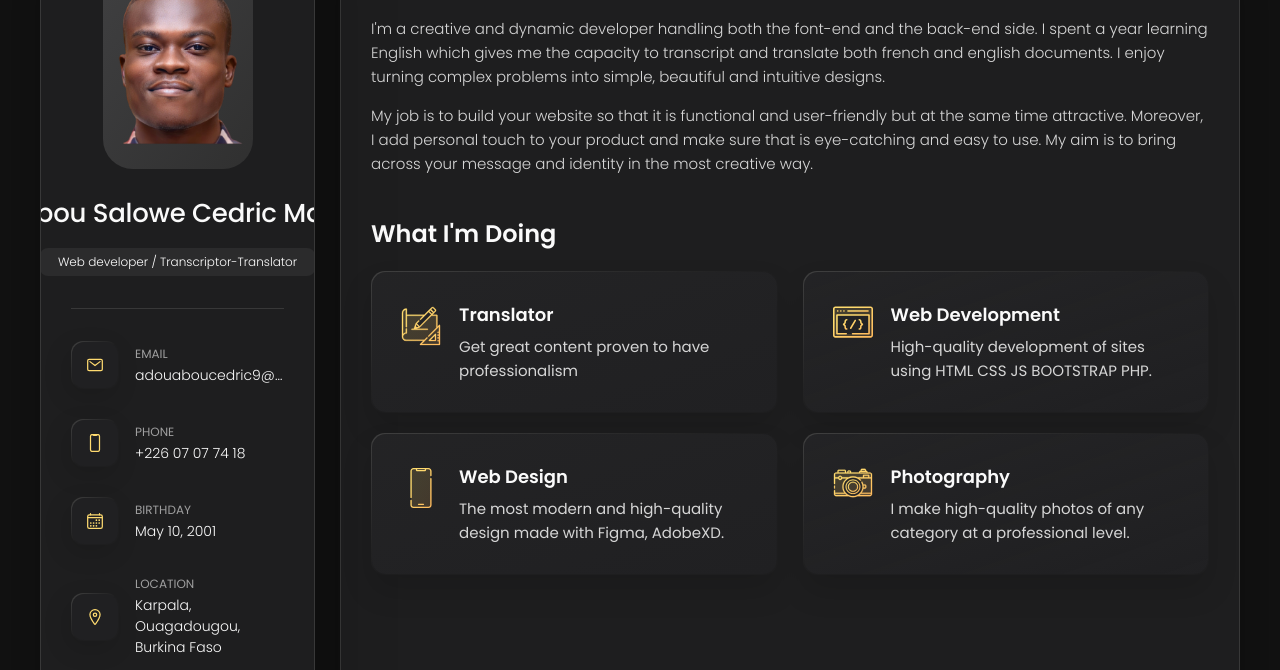
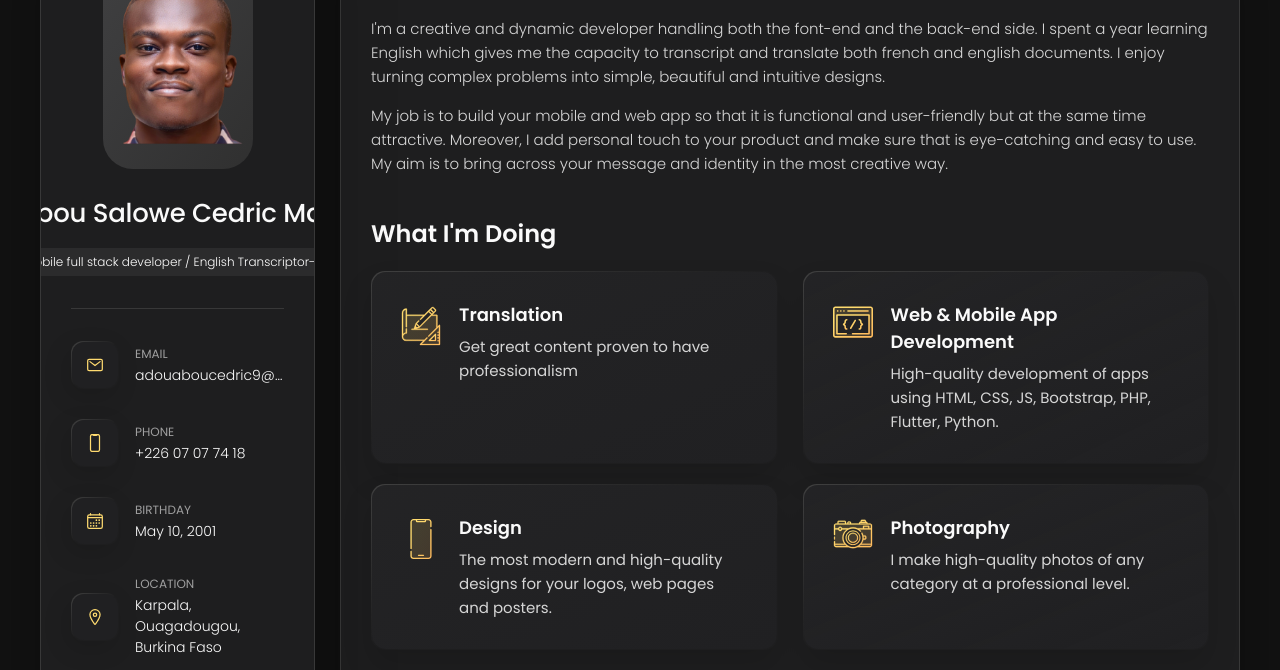
Before and after one commit to Salowe1/portofolio, a plain HTML site: page index.html in a window 1280 px wide. Shown: the part 162-832 px from the top of the page. Drawn offline with nearby package versions, Linux system fonts and the light colour scheme.

Commit message:
Update index.html

```diff
--- a/index.html
+++ b/index.html
@@ -5,7 +5,7 @@
   <meta charset="UTF-8">
   <meta http-equiv="X-UA-Compatible" content="IE=edge">
   <meta name="viewport" content="width=device-width, initial-scale=1.0">
-  <title>vCard - Personal Portfolio</title>
+  <title>Personal Portfolio</title>
 
   <!--
     - favicon
@@ -48,7 +48,7 @@
         <div class="info-content">
           <h1 class="name" title="Richard hanrick">Adouabou Salowe Cedric Martinien</h1>
 
-          <p class="title">Web developer / Transcriptor-Translator</p>
+          <p class="title">Web & mobile full stack developer / English Transcriptor-Translator</p>
         </div>
 
         <button class="info_more-btn" data-sidebar-btn>
@@ -214,7 +214,7 @@
           </p>
 
           <p>
-            My job is to build your website so that it is functional and user-friendly but at the same time attractive.
+            My job is to build your mobile and web app so that it is functional and user-friendly but at the same time attractive.
             Moreover, I
             add personal touch to your product and make sure that is eye-catching and easy to use. My aim is to bring
             across your
@@ -241,7 +241,7 @@
               </div>
 
               <div class="service-content-box">
-                <h4 class="h4 service-item-title">Translator</h4>
+                <h4 class="h4 service-item-title">Translation</h4>
 
                 <p class="service-item-text">
                   Get great content proven to have professionalism
@@ -257,10 +257,10 @@
               </div>
 
               <div class="service-content-box">
-                <h4 class="h4 service-item-title">Web development</h4>
+                <h4 class="h4 service-item-title"> Web & Mobile App development</h4>
 
                 <p class="service-item-text">
-                  High-quality development of sites using HTML CSS JS BOOTSTRAP PHP.
+                  High-quality development of apps using HTML, CSS, JS, Bootstrap, PHP, Flutter, Python.
                 </p>
               </div>
 
@@ -273,10 +273,10 @@
               </div>
 
               <div class="service-content-box">
-                <h4 class="h4 service-item-title">Web design</h4>
+                <h4 class="h4 service-item-title">Design</h4>
 
                 <p class="service-item-text">
-                  The most modern and high-quality design made with Figma, AdobeXD.
+                  The most modern and high-quality designs for your logos, web pages and posters.
                 </p>
               </div>
 
```
